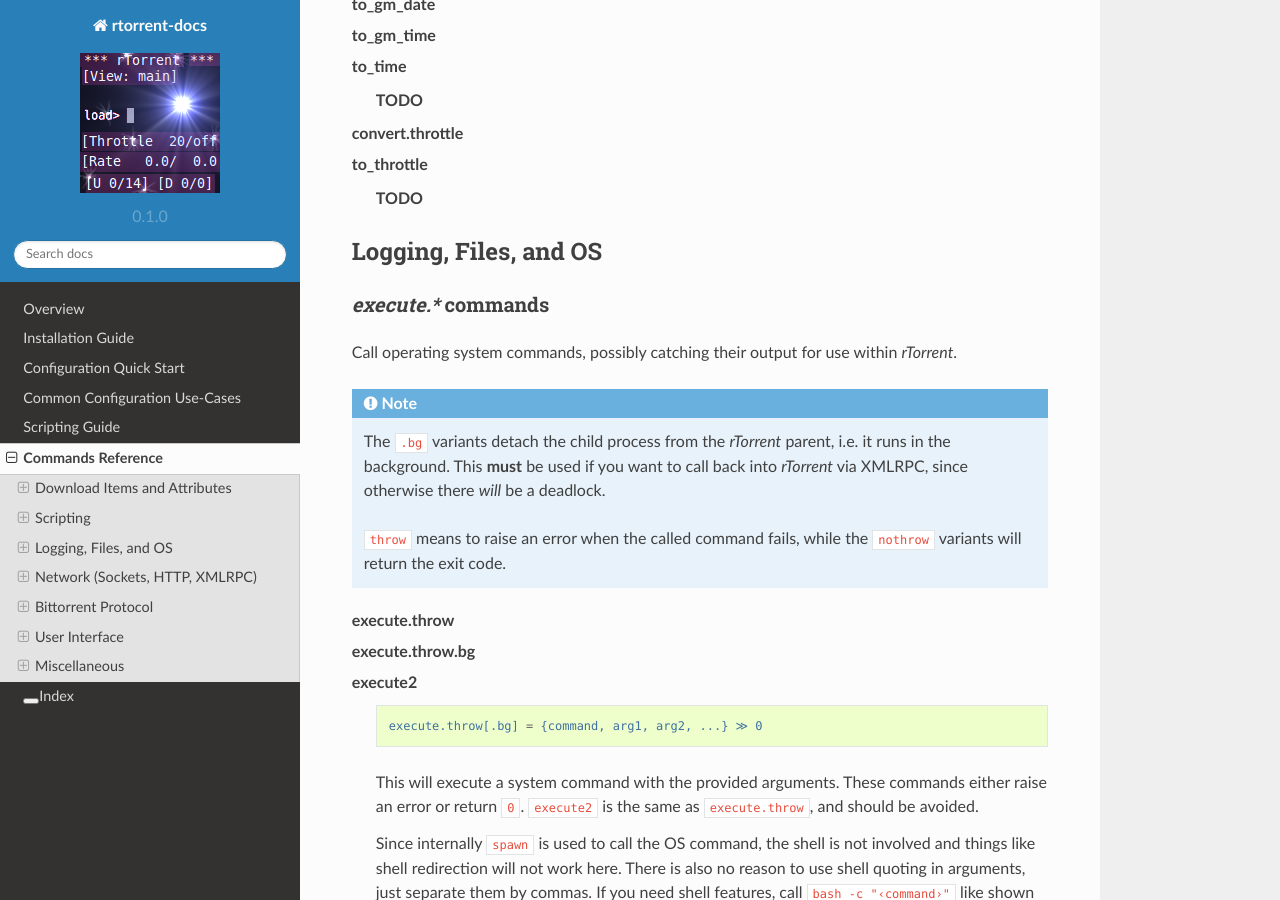
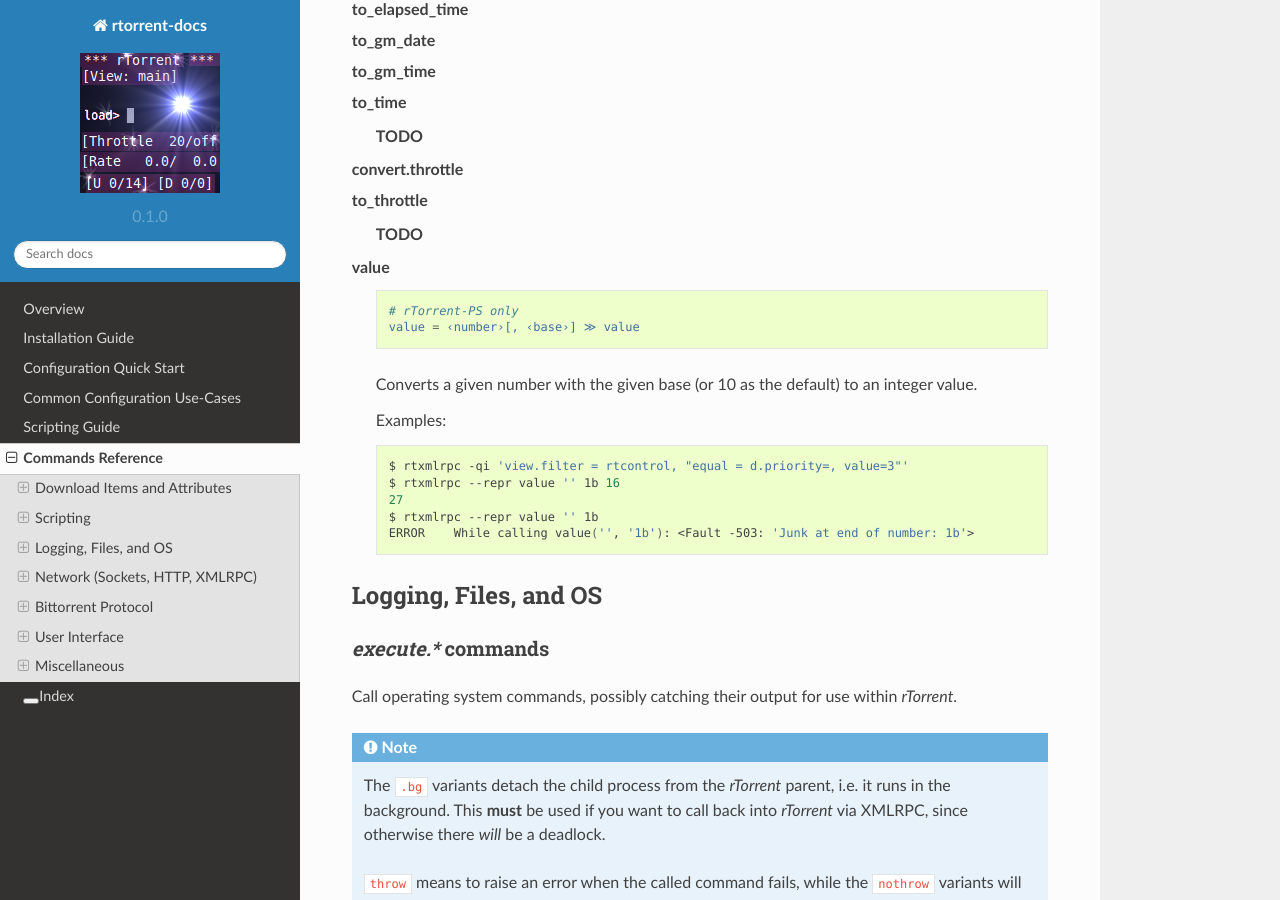
Before and after one commit to rtorrent-community/rtorrent-docs, a Sphinx documentation site: the page built from docs/cmd-ref.rst, in a window 1280 px wide and 900 px high, scrolled down 22666 px. Built offline with Sphinx 7.4.7 and the Read the Docs theme 2.0.0, drawn with Linux system fonts in a browser that asks for light colours; some of the changed text lies outside the part shown.

Commit message:
added 'value' command

```diff
--- a/docs/include-cmd-scripting.rst
+++ b/docs/include-cmd-scripting.rst
@@ -344,6 +344,8 @@
         and each command is called with the target (or the left / right sides of a target pair, respectively).
 
         As you can see above, to compare against a constant you have to define it as a command.
+        If you run *rTorrent-PS*, you can use :term:`value` instead.
+
         For strings, you can use :term:`cat` as the command, and pass it the text literal.
 
         .. code-block:: ini
@@ -448,4 +450,25 @@
 
         **TODO**
 
+
+    value
+
+        .. code-block:: ini
+
+            # rTorrent-PS only
+            value = ‹number›[, ‹base›] ≫ value
+
+        Converts a given number with the given base (or 10 as the default) to an integer value.
+
+        Examples:
+
+        .. code-block:: shell
+
+            $ rtxmlrpc -qi 'view.filter = rtcontrol, "equal = d.priority=, value=3"'
+            $ rtxmlrpc --repr value '' 1b 16
+            27
+            $ rtxmlrpc --repr value '' 1b
+            ERROR    While calling value('', '1b'): <Fault -503: 'Junk at end of number: 1b'>
+
+
 .. END cmd-scripting
```
